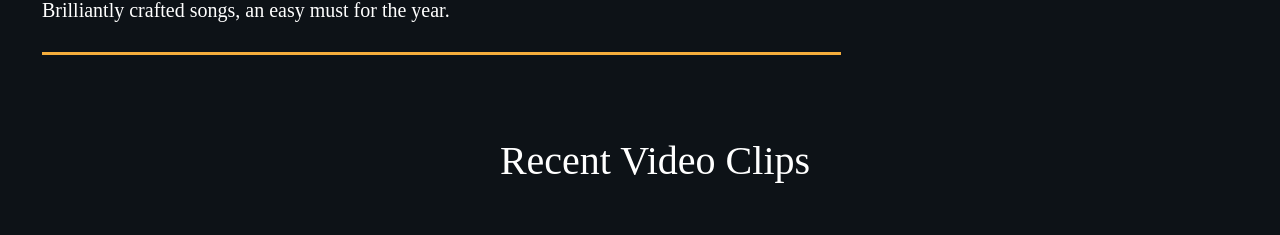
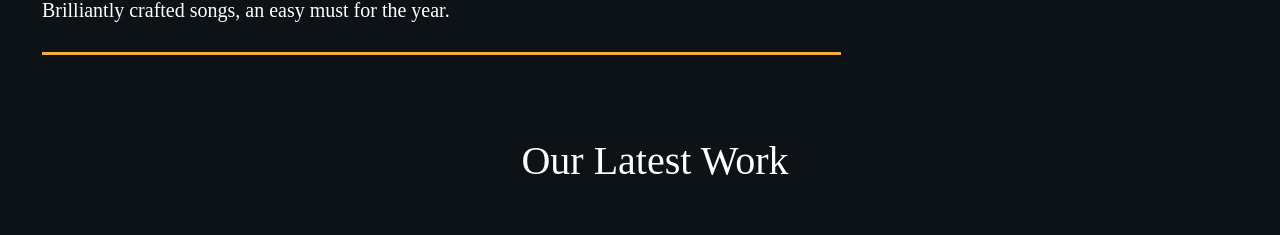
Before and after one commit to RomanScandariato/Attractive_Tattoo, a React (Vite) app: page / in a window 1280 px wide. Shown: the part 1449-1684 px from the top of the page. Built offline with nearby package versions, Linux system fonts and the light colour scheme; a web font is replaced by a local one.

Commit message:
Add Video folder and HOME PAGE video

```diff
--- a/src/pages/Landing.tsx
+++ b/src/pages/Landing.tsx
@@ -99,7 +99,7 @@ function Landing() {
         <Col xs="12" className="p-0">
           <div className="video-wrapper">
             <video className="landing-hero-video" autoPlay loop muted>
-              <source src="/videos/MD-Movie-Background-2.mp4" type="video/mp4" />
+              <source src="/videos/Attractive-Movie-Background.mp4" type="video/mp4" />
               Your browser does not support the video tag.
             </video>
           </div>
@@ -130,7 +130,7 @@ function Landing() {
       <Row className="mt-5 fade-in" ref={videoSectionRef}>
         <Col>
           <div className="d-flex flex-column bio-padding">
-            <h1 className="text-center mt-5">Recent Video Clips</h1>
+            <h1 className="text-center mt-5">Our Latest Work</h1>
           </div>
         </Col>
       </Row>
```
Also changed, not shown: 1 other file (tests, documents, lock files or other folders).
